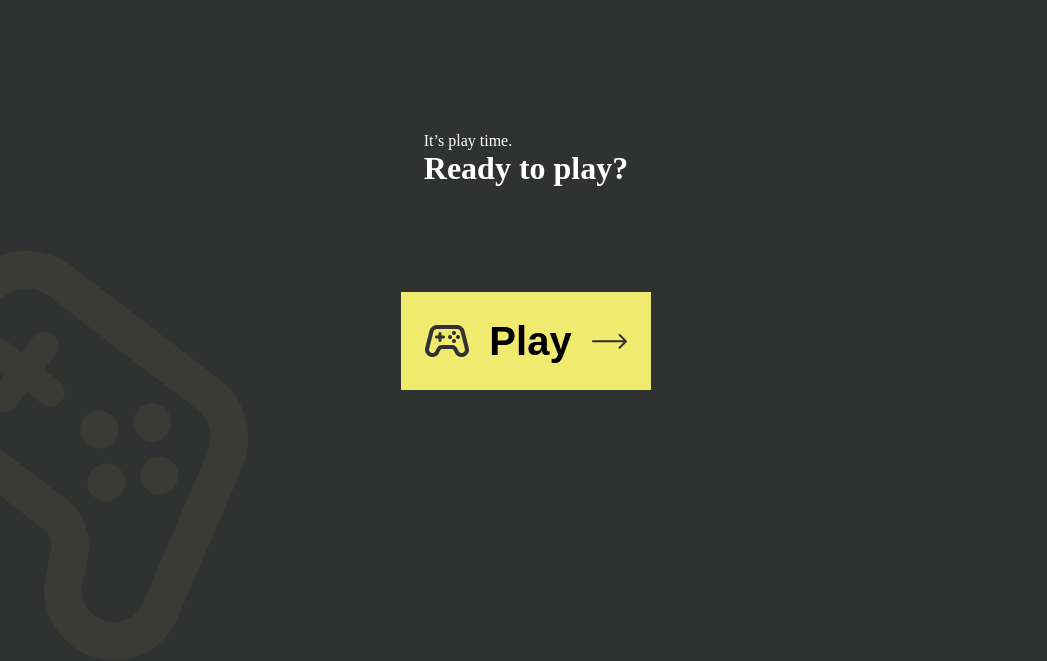
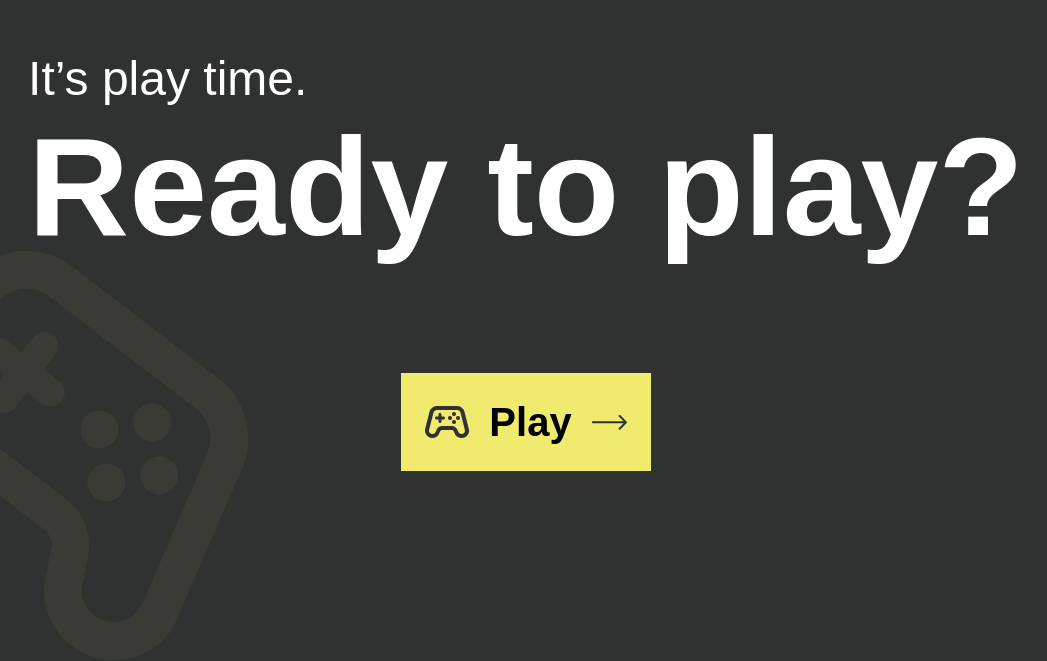
Before and after one commit to wilminksimon/memory, a website built with Vite: page index.html in a window 1280 px wide. Shown: the part 139-800 px from the top of the page, without its empty margins (114-1161 px from the left). Built offline with nearby package versions, Linux system fonts and the light colour scheme.

Commit message:
add fonts

```diff
--- a/src/scss/abstract/_variables.scss
+++ b/src/scss/abstract/_variables.scss
@@ -3,5 +3,3 @@ $primary-dark: #303131;
 $secondary-yellow: #F0EA6E;
 
 $border-radius: 12px;
-
-$font-family: Arial, sans-serif;
--- a/src/scss/base/_typography.scss
+++ b/src/scss/base/_typography.scss
@@ -0,0 +1,47 @@
+//Font Faces
+
+@font-face {
+    font-family: 'Almarai';
+    src: url('src/assets/fonts/Almarai-Regular.ttf') format('ttf');
+    font-weight: 400;
+    font-style: normal;
+    font-display: swap;
+}
+
+@font-face {
+    font-family: 'RedRose';
+    src: url('src/assets/fonts/RedRose-VariableFont_wght.ttf') format('ttf');
+    font-weight: 400;
+    font-style: normal;
+    font-display: swap;
+}
+
+//Font Families
+
+$font-family: 'Almarai', Arial, sans-serif;
+$heading-font-family: 'RedRose', Arial, sans-serif;
+
+
+//Global Typography
+
+body {
+    font-family: $font-family;
+}
+
+h1, h2, h3, h4, h5, h6 {
+    font-family: $heading-font-family;
+}
+
+$sizes: (
+    s: 8px,
+    m: 16px,
+    l: 24px,
+    xl: 48px,
+    xxl: 140px,
+);
+
+@each $name, $size in $sizes {
+    .text-#{$name} {
+        font-size: $size;
+    }
+}
```
Also changed, not shown: src/assets/fonts/Almarai-Regular.ttf (added), src/assets/fonts/RedRose-VariableFont_wght.ttf (added).
